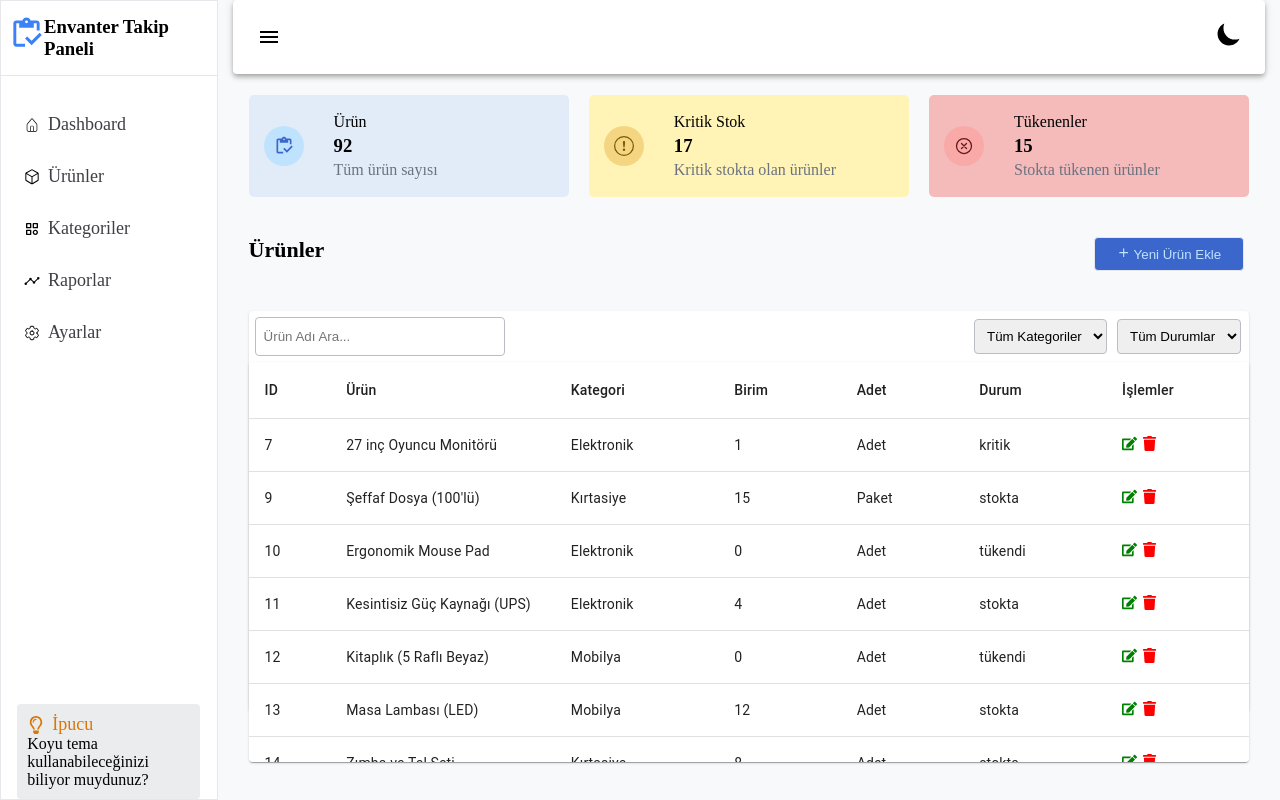
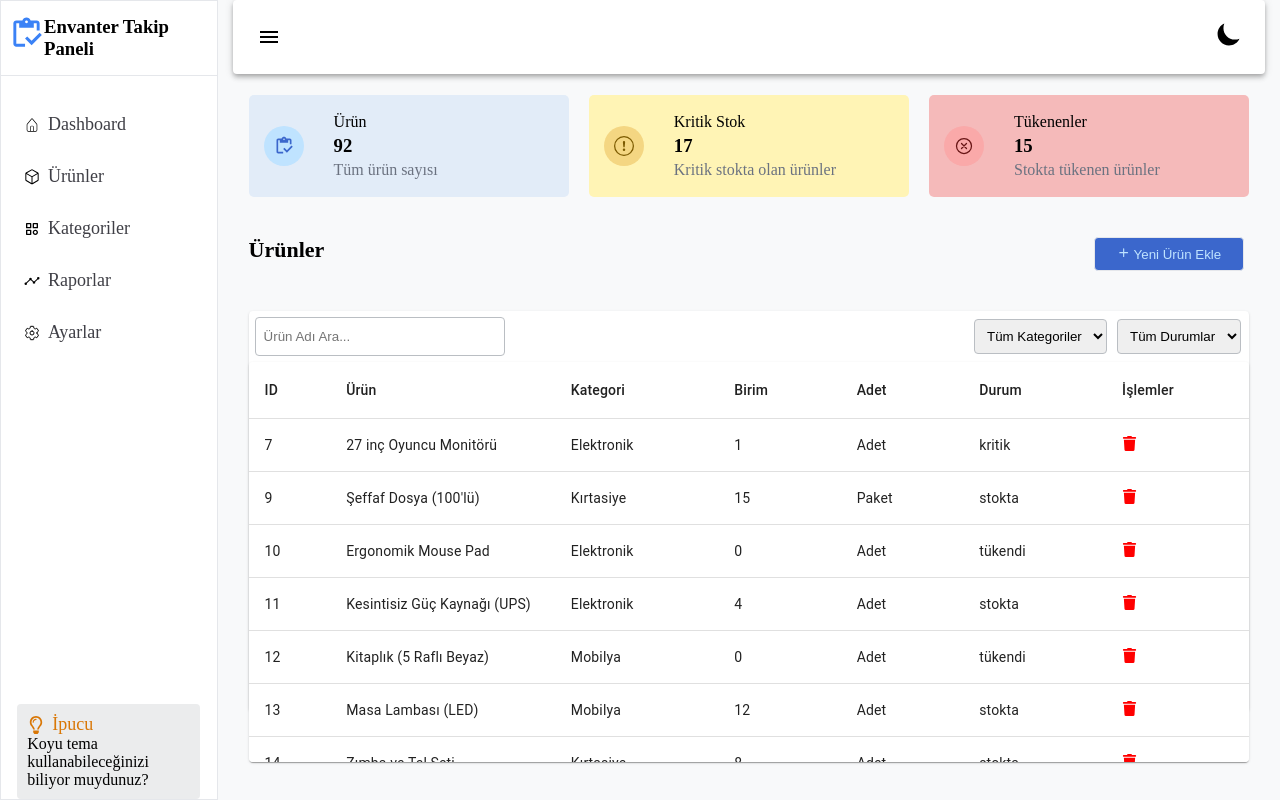
Before and after one commit to Aleynaakduman/inventory-panel, a React (Vite) app: page / in a window 1280 px wide. Built offline with nearby package versions, Linux system fonts and the light colour scheme; data requests are answered from the project's data file.

Commit message:
dark mode renk düzenlemesi

```diff
--- a/src/App.css
+++ b/src/App.css
@@ -112,3 +112,7 @@ color: #fff;
   background-color: #3de7d3;
   color: #0f1a33;
 }
+
+.dark .delete-btn{
+  background-color: #273240;
+}
--- a/src/features/Dashboard/components/DashboardTable.jsx
+++ b/src/features/Dashboard/components/DashboardTable.jsx
@@ -7,7 +7,7 @@ import TableHead from '@mui/material/TableHead';
 import TableRow from '@mui/material/TableRow';
 import Paper from '@mui/material/Paper';
 import { TableVirtuoso } from 'react-virtuoso';
-import { FaEdit, FaTrash} from "react-icons/fa";
+import { FaTrash} from "react-icons/fa";
 import {useState} from 'react'
 
 
@@ -203,9 +203,7 @@ const [selectedProduct, setSelectedProduct] = useState(null);
           {column.dataKey === "actions" ? (
             <div className="action-buttons">
 
-              <button className="edit-btn">
-                <FaEdit />
-              </button>
+
 
               <button onClick={() => handleDelete(row.id)} className="delete-btn">
                 <FaTrash />
```
